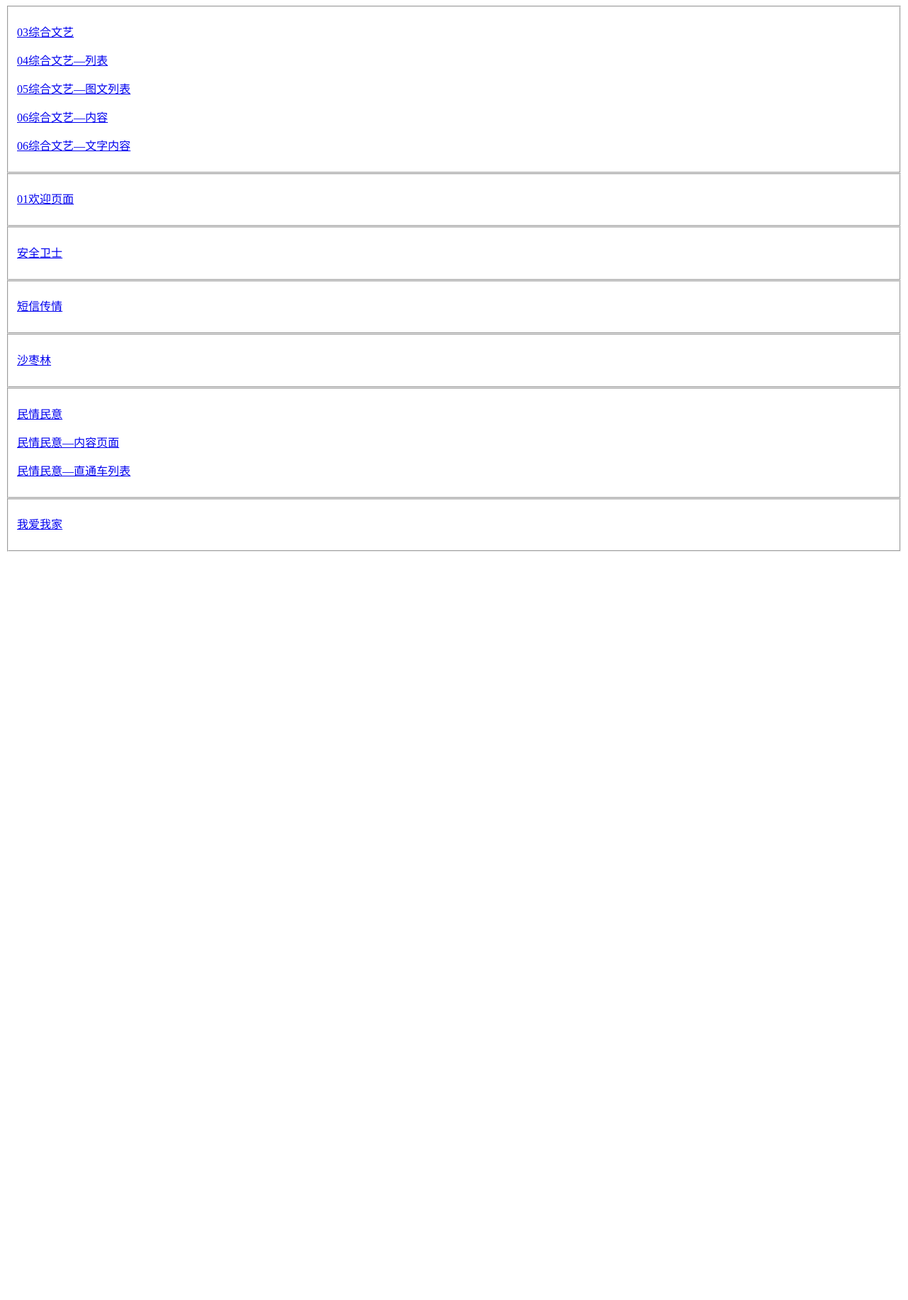
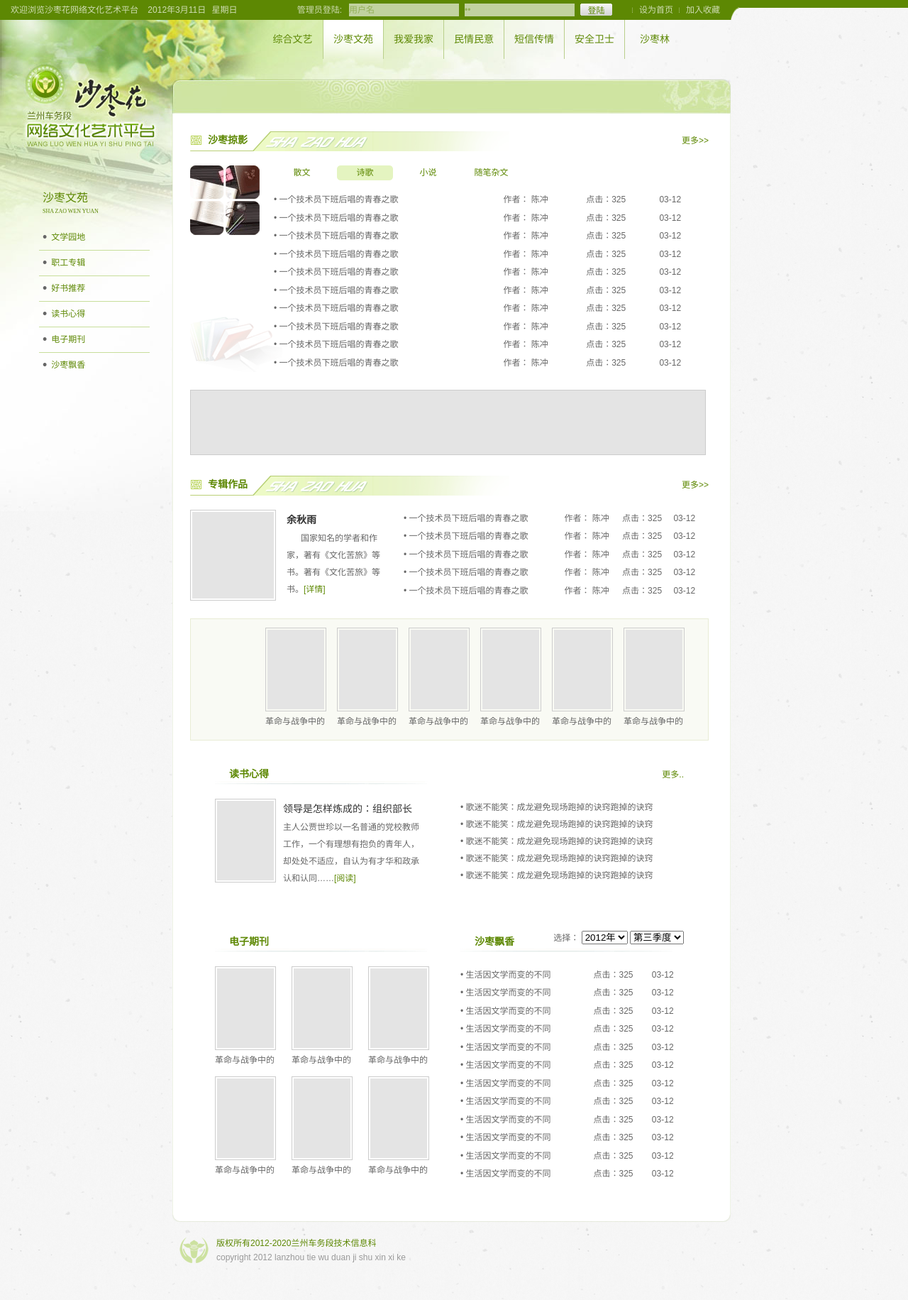
Before and after one commit to pktangyue/WebOne, a PHP site: page /szwy/index.php in a window 1280 px wide. Shown: the whole page at 71% size. Before the commit the page ends 777 px from the top, so only its background shows below. Run offline with PHP 8.4, Linux system fonts and the light colour scheme.

Commit message:
shazaowenyuan index

```diff
--- a/css/base.css
+++ b/css/base.css
@@ -272,3 +272,19 @@ a.content:hover{text-decoration:none;color:#333;}
 .jindianzi_1 em{font-size:50px;margin-left:0px;font-weight:bold;}
 .jindianzi_2 em{font-size:30px;}
 .jindianzi_3 em{font-size:24px;}
+/* literature */
+.literature{background:url(/img/szwy/literature_bg.png) no-repeat left bottom;}
+.literature_kind a{width:79px;height:21px;line-height:21px;text-align:center;display:inline-block;margin-right:10px;}
+.literature_kind a.on,.literature_kind a:hover{background:url(/img/szwy/btn.png) no-repeat;text-decoration:none;}
+/* books */
+.books td{padding:6px 0;}
+/* recommend */
+.recommend{padding:12px 0 18px;background:#f9faf4;border:1px #e8ecd5 solid;}
+.recommend ul{margin-left:105px;}
+.recommend li{margin-right:15px;float:left;}
+/* periodical */
+.periodical{padding:12px 35px 30px;}
+.periodical h2{background:url(/img/szwy/periodical_title_bg.png) no-repeat left bottom;height:30px;line-height:30px;padding-left:20px;margin-bottom:20px;}
+.periodical_list li{height:24px;line-height:24px;}
+.periodical_imgs li{float:left;margin:0 22px 15px 0;}
+.periodical_imgs li.last{margin-right:0px;}
--- a/index.php
+++ b/index.php
@@ -30,5 +30,8 @@
 		<fieldset>
 			<p><a href="/wawj/index.php">我爱我家</a></p>
 		</fieldset>
+		<fieldset>
+			<p><a href="/szwy/index.php">07沙枣文苑</a></p>
+		</fieldset>
 	</body>
 </html>
--- /dev/null
+++ b/szwy/index.php
@@ -0,0 +1,278 @@
+<? include '../common/header.php';?>
+<? include 'leftside.php';?>
+<div class="rightside szwy">
+	<h1 class="rightside_title"></h1>
+	<div class="rightside_content">
+		<div class="section clearfix literature">
+			<a class="section_more" href="#">更多>></a>
+			<h3 class="section_title">沙枣掠影</h3>
+			<div class="left">
+				<img class="noborder mr20" src="/img/szwy/szwy1.png" width="98" height="98"/>
+			</div>
+			<div class="left">
+				<div class="literature_kind"><a href="#">散文</a><a class="on" href="#">诗歌</a><a href="#">小说</a><a href="#">随笔杂文</a></div>
+				<table class="books mt15" width="600px">
+					<tbody>
+						<tr>
+							<td>•&nbsp;<a class="content" href="#">一个技术员下班后唱的青春之歌</a></td>
+							<td>作者： 陈冲</td>
+							<td>点击：325</td>
+							<td>03-12</td>
+						</tr>
+						<tr>
+							<td>•&nbsp;<a class="content" href="#">一个技术员下班后唱的青春之歌</a></td>
+							<td>作者： 陈冲</td>
+							<td>点击：325</td>
+							<td>03-12</td>
+						</tr>
+						<tr>
+							<td>•&nbsp;<a class="content" href="#">一个技术员下班后唱的青春之歌</a></td>
+							<td>作者： 陈冲</td>
+							<td>点击：325</td>
+							<td>03-12</td>
+						</tr>
+						<tr>
+							<td>•&nbsp;<a class="content" href="#">一个技术员下班后唱的青春之歌</a></td>
+							<td>作者： 陈冲</td>
+							<td>点击：325</td>
+							<td>03-12</td>
+						</tr>
+						<tr>
+							<td>•&nbsp;<a class="content" href="#">一个技术员下班后唱的青春之歌</a></td>
+							<td>作者： 陈冲</td>
+							<td>点击：325</td>
+							<td>03-12</td>
+						</tr>
+						<tr>
+							<td>•&nbsp;<a class="content" href="#">一个技术员下班后唱的青春之歌</a></td>
+							<td>作者： 陈冲</td>
+							<td>点击：325</td>
+							<td>03-12</td>
+						</tr>
+						<tr>
+							<td>•&nbsp;<a class="content" href="#">一个技术员下班后唱的青春之歌</a></td>
+							<td>作者： 陈冲</td>
+							<td>点击：325</td>
+							<td>03-12</td>
+						</tr>
+						<tr>
+							<td>•&nbsp;<a class="content" href="#">一个技术员下班后唱的青春之歌</a></td>
+							<td>作者： 陈冲</td>
+							<td>点击：325</td>
+							<td>03-12</td>
+						</tr>
+						<tr>
+							<td>•&nbsp;<a class="content" href="#">一个技术员下班后唱的青春之歌</a></td>
+							<td>作者： 陈冲</td>
+							<td>点击：325</td>
+							<td>03-12</td>
+						</tr>
+						<tr>
+							<td>•&nbsp;<a class="content" href="#">一个技术员下班后唱的青春之歌</a></td>
+							<td>作者： 陈冲</td>
+							<td>点击：325</td>
+							<td>03-12</td>
+						</tr>
+					</tbody>
+				</table>
+			</div>
+		</div>
+		<div class="section">
+			<img class="nopadding" src="/img/blank.jpg" width="725" height="90">
+		</div>
+		<div class="section clearfix">
+			<a class="section_more" href="#">更多>></a>
+			<h3 class="section_title">专辑作品</h3>
+			<div class="left" style="width:275px;">
+				<img class="mr15 left" src="/img/blank.jpg" width="115" height="122"/>
+				<h4 class="fwb lh200 c_333">余秋雨</h4>
+				<p class="ti20 lh200">国家知名的学者和作家，著有《文化苦旅》等书。著有《文化苦旅》等书。<a href="#">[详情]</a></p>
+			</div>
+			<table class="books right mr10" width="420px">
+				<tbody>
+					<tr>
+						<td>•&nbsp;<a class="content" href="#">一个技术员下班后唱的青春之歌</a></td>
+						<td>作者： 陈冲</td>
+						<td>点击：325</td>
+						<td>03-12</td>
+					</tr>
+					<tr>
+						<td>•&nbsp;<a class="content" href="#">一个技术员下班后唱的青春之歌</a></td>
+						<td>作者： 陈冲</td>
+						<td>点击：325</td>
+						<td>03-12</td>
+					</tr>
+					<tr>
+						<td>•&nbsp;<a class="content" href="#">一个技术员下班后唱的青春之歌</a></td>
+						<td>作者： 陈冲</td>
+						<td>点击：325</td>
+						<td>03-12</td>
+					</tr>
+					<tr>
+						<td>•&nbsp;<a class="content" href="#">一个技术员下班后唱的青春之歌</a></td>
+						<td>作者： 陈冲</td>
+						<td>点击：325</td>
+						<td>03-12</td>
+					</tr>
+					<tr>
+						<td>•&nbsp;<a class="content" href="#">一个技术员下班后唱的青春之歌</a></td>
+						<td>作者： 陈冲</td>
+						<td>点击：325</td>
+						<td>03-12</td>
+					</tr>
+				</tbody>
+			</table>
+		</div>
+		<div class="recommend clearfix">
+			<ul>
+				<li>
+					<a href="#"><img src="/img/blank.jpg" width="80" height="112"></a>
+					<p class="mt5">革命与战争中的</p>
+				</li>
+				<li>
+					<a href="#"><img src="/img/blank.jpg" width="80" height="112"></a>
+					<p class="mt5">革命与战争中的</p>
+				</li>
+				<li>
+					<a href="#"><img src="/img/blank.jpg" width="80" height="112"></a>
+					<p class="mt5">革命与战争中的</p>
+				</li>
+				<li>
+					<a href="#"><img src="/img/blank.jpg" width="80" height="112"></a>
+					<p class="mt5">革命与战争中的</p>
+				</li>
+				<li>
+					<a href="#"><img src="/img/blank.jpg" width="80" height="112"></a>
+					<p class="mt5">革命与战争中的</p>
+				</li>
+				<li>
+					<a href="#"><img src="/img/blank.jpg" width="80" height="112"></a>
+					<p class="mt5">革命与战争中的</p>
+				</li>
+			</ul>
+		</div>
+		<div class="periodical clearfix mt20">
+			<a href="#" class="right mt10">更多..</a>
+			<h2 class="c_green fwb">读书心得</h2>
+			<div class="left" style="width:290px;">
+				<img class="left mr10" src="/img/blank.jpg" width="80" height="112"/>
+				<h4 class="c_333 lh200">领导是怎样炼成的：组织部长</h4>
+				<p class="lh200">主人公贾世珍以一名普通的党校教师工作，一个有理想有抱负的青年人，却处处不适应，自认为有才华和政承认和认同……<a href="#">[阅读]</a></p>
+			</div>
+			<div class="right" style="width:315px;">
+				<ul class="periodical_list">
+					<li>•&nbsp;<a class="content" href="#">歌迷不能笑：成龙避免现场跑掉的诀窍跑掉的诀窍</a></li>
+					<li>•&nbsp;<a class="content" href="#">歌迷不能笑：成龙避免现场跑掉的诀窍跑掉的诀窍</a></li>
+					<li>•&nbsp;<a class="content" href="#">歌迷不能笑：成龙避免现场跑掉的诀窍跑掉的诀窍</a></li>
+					<li>•&nbsp;<a class="content" href="#">歌迷不能笑：成龙避免现场跑掉的诀窍跑掉的诀窍</a></li>
+					<li>•&nbsp;<a class="content" href="#">歌迷不能笑：成龙避免现场跑掉的诀窍跑掉的诀窍</a></li>
+				</ul>
+			</div>
+		</div>
+		<div class="periodical clearfix mt20">
+			<div class="left" style="width:315px;">
+				<h2 class="c_green fwb">电子期刊</h2>
+				<ul class="periodical_imgs">
+					<li>
+						<a href="#"><img src="/img/blank.jpg" width="80" height="112"/></a>
+						<p class="mt5">革命与战争中的</p>
+					</li>
+					<li>
+						<a href="#"><img src="/img/blank.jpg" width="80" height="112"/></a>
+						<p class="mt5">革命与战争中的</p>
+					</li>
+					<li class="last">
+						<a href="#"><img src="/img/blank.jpg" width="80" height="112"/></a>
+						<p class="mt5">革命与战争中的</p>
+					</li>
+					<li>
+						<a href="#"><img src="/img/blank.jpg" width="80" height="112"/></a>
+						<p class="mt5">革命与战争中的</p>
+					</li>
+					<li>
+						<a href="#"><img src="/img/blank.jpg" width="80" height="112"/></a>
+						<p class="mt5">革命与战争中的</p>
+					</li>
+					<li class="last">
+						<a href="#"><img src="/img/blank.jpg" width="80" height="112"/></a>
+						<p class="mt5">革命与战争中的</p>
+					</li>
+				</ul>
+			</div>
+			<div class="right" style="width:315px;">
+				<div class="right">
+					选择：
+					<select><option>2012年</option></select>
+					<select><option>第三季度</option></select>
+				</div>
+				<h2 class="c_green fwb">沙枣飘香</h2>
+				<table width="100%" class="books">
+					<tbody>
+						<tr>
+							<td>•&nbsp;<a class="content" href="#">生活因文学而变的不同</a></td>
+							<td>点击：325</td>
+							<td>03-12</td>
+						</tr>
+						<tr>
+							<td>•&nbsp;<a class="content" href="#">生活因文学而变的不同</a></td>
+							<td>点击：325</td>
+							<td>03-12</td>
+						</tr>
+						<tr>
+							<td>•&nbsp;<a class="content" href="#">生活因文学而变的不同</a></td>
+							<td>点击：325</td>
+							<td>03-12</td>
+						</tr>
+						<tr>
+							<td>•&nbsp;<a class="content" href="#">生活因文学而变的不同</a></td>
+							<td>点击：325</td>
+							<td>03-12</td>
+						</tr>
+						<tr>
+							<td>•&nbsp;<a class="content" href="#">生活因文学而变的不同</a></td>
+							<td>点击：325</td>
+							<td>03-12</td>
+						</tr>
+						<tr>
+							<td>•&nbsp;<a class="content" href="#">生活因文学而变的不同</a></td>
+							<td>点击：325</td>
+							<td>03-12</td>
+						</tr>
+						<tr>
+							<td>•&nbsp;<a class="content" href="#">生活因文学而变的不同</a></td>
+							<td>点击：325</td>
+							<td>03-12</td>
+						</tr>
+						<tr>
+							<td>•&nbsp;<a class="content" href="#">生活因文学而变的不同</a></td>
+							<td>点击：325</td>
+							<td>03-12</td>
+						</tr>
+						<tr>
+							<td>•&nbsp;<a class="content" href="#">生活因文学而变的不同</a></td>
+							<td>点击：325</td>
+							<td>03-12</td>
+						</tr>
+						<tr>
+							<td>•&nbsp;<a class="content" href="#">生活因文学而变的不同</a></td>
+							<td>点击：325</td>
+							<td>03-12</td>
+						</tr>
+						<tr>
+							<td>•&nbsp;<a class="content" href="#">生活因文学而变的不同</a></td>
+							<td>点击：325</td>
+							<td>03-12</td>
+						</tr>
+						<tr>
+							<td>•&nbsp;<a class="content" href="#">生活因文学而变的不同</a></td>
+							<td>点击：325</td>
+							<td>03-12</td>
+						</tr>
+					</tbody>
+				</table>
+			</div>
+		</div>
+	</div>
+	<div class="rightside_bottom"></div>
+</div>
+<? include '../common/footer.php';?>
--- /dev/null
+++ b/szwy/leftside.php
@@ -0,0 +1,13 @@
+<div class="leftside szwy">
+	<h1 class="c_green yahei ml5 f16">沙枣文苑</h1>
+	<h6 class="c_green yahei ml5 mt5 f8">SHA ZAO WEN YUAN</h6>
+	<ul class="leftside_nav mt15">
+		<li><span class="dot">•</span><a href="#">文学园地</a></li>
+		<li><span class="dot">•</span><a href="#">职工专辑</a></li>
+		<li><span class="dot">•</span><a href="#">好书推荐</a></li>
+		<li><span class="dot">•</span><a href="#">读书心得</a></li>
+		<li><span class="dot">•</span><a href="#">电子期刊</a></li>
+		<li class="last"><span class="dot">•</span><a href="#">沙枣飘香</a></li>
+	</ul>
+	<div class="leftside_pic"></div>
+</div>
```
Also changed, not shown: img/szwy/btn.png (added), img/szwy/literature_bg.png (added), img/szwy/periodical_title_bg.png (added), img/szwy/szwy1.png (added).
